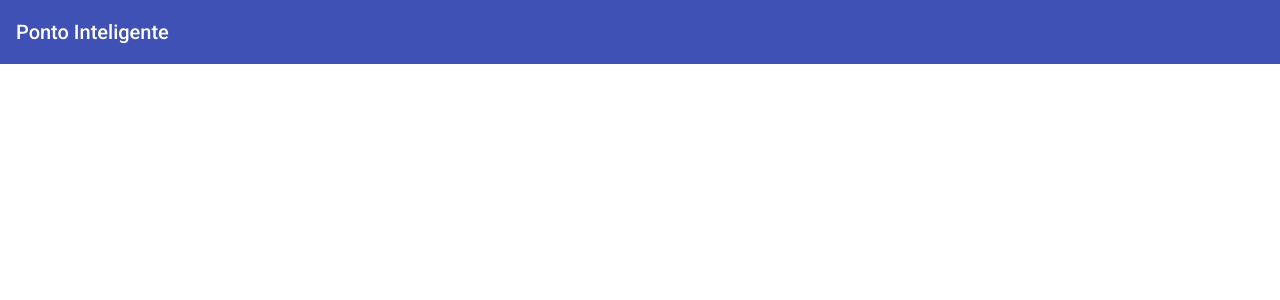
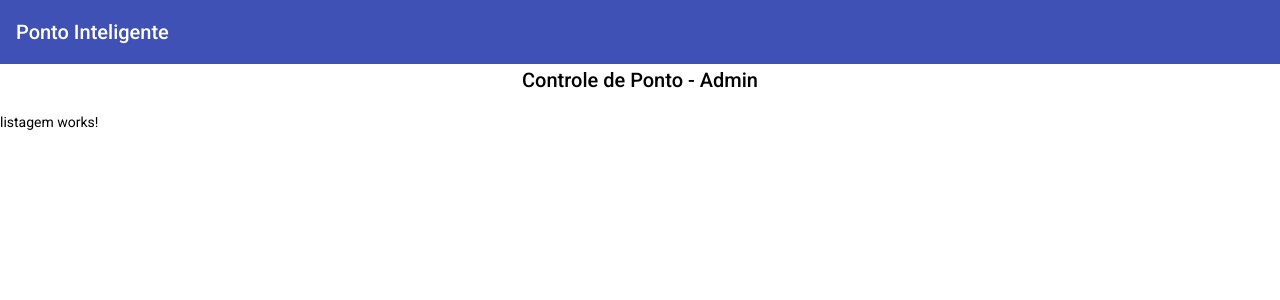
Before and after one commit to fabiomqs/frontend-angular, an Angular app in the folder formacao-angular-12-com-rest/ponto-inteligente/: page /admin in a window 1280 px wide. Before the commit this address led to /. Shown: the top 300 px of the page. Built offline with nearby package versions, Linux system fonts and the light colour scheme.

Commit message:
add routes to admin

```diff
--- /dev/null
+++ b/formacao-angular-12-com-rest/ponto-inteligente/src/app/admin/admin-routing.module.ts
@@ -0,0 +1,38 @@
+import { NgModule } from '@angular/core';
+import { RouterModule, Routes } from '@angular/router';
+
+import { AdminComponent } from './components/admin.component';
+import { AtualizacaoComponent } from './components/atualizacao/atualizacao.component';
+import { CadastroComponent } from './components/cadastro/cadastro.component';
+import { ListagemComponent } from './components/listagem/listagem.component';
+
+export const AdminRoutes: Routes = [
+    {
+        path: 'admin',
+        component: AdminComponent,
+        children: [
+            {
+                path: '',
+                component: ListagemComponent
+            },
+            {
+                path: 'cadastro',
+                component: CadastroComponent
+            },
+            {
+                path: 'atualizacao/:lancamentoId',
+                component: AtualizacaoComponent
+            }
+        ]
+    }
+];
+
+@NgModule({
+    imports: [
+        RouterModule.forChild(AdminRoutes)
+    ],
+    exports: [
+        RouterModule
+    ]
+})
+export class AdminRoutingModule { }
--- /dev/null
+++ b/formacao-angular-12-com-rest/ponto-inteligente/src/app/admin/components/admin.component.ts
@@ -0,0 +1,9 @@
+import { Component } from '@angular/core';
+
+@Component({
+    template: `
+  	    <h2 fxLayoutAlign="center">Controle de Ponto - Admin</h2>
+  	    <router-outlet></router-outlet>
+    `
+})
+export class AdminComponent { }
--- a/formacao-angular-12-com-rest/ponto-inteligente/src/app/app.module.ts
+++ b/formacao-angular-12-com-rest/ponto-inteligente/src/app/app.module.ts
@@ -16,6 +16,7 @@ import { FlexLayoutModule } from '@angular/flex-layout';
 import { FuncionarioModule } from './funcionario/funcionario.module';
 import { FuncionarioRoutingModule } from './funcionario/funcionario-routing.module';
 import { AdminModule } from './admin/admin.module';
+import { AdminRoutingModule } from './admin/admin-routing.module';
 
 
 @NgModule({
@@ -38,6 +39,7 @@ import { AdminModule } from './admin/admin.module';
         CadastroPjRoutingModule,
         CadastroPfRoutingModule,
         FuncionarioRoutingModule,
+        AdminRoutingModule,
 
         AppRoutingModule
     ],
```
Also changed, not shown: formacao-angular-12-com-rest/ponto-inteligente/src/app/admin/admin.module.ts (+8 -2 lines).
